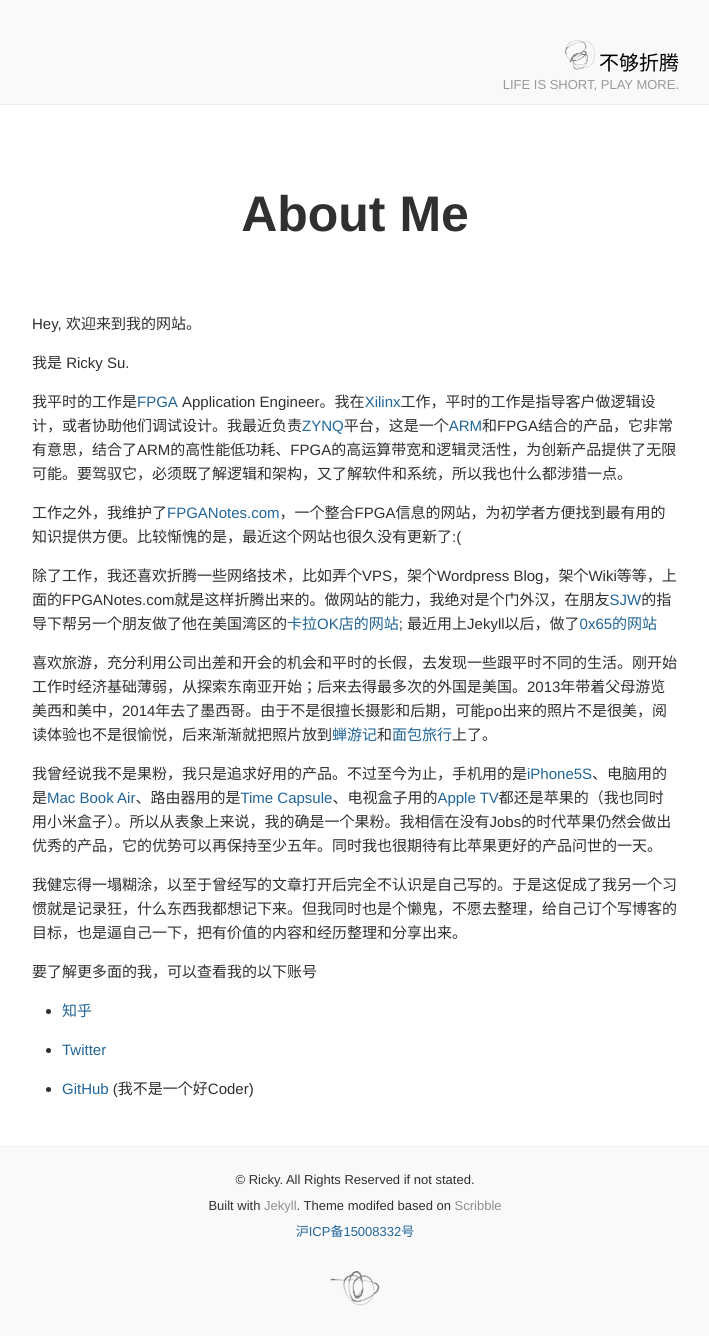
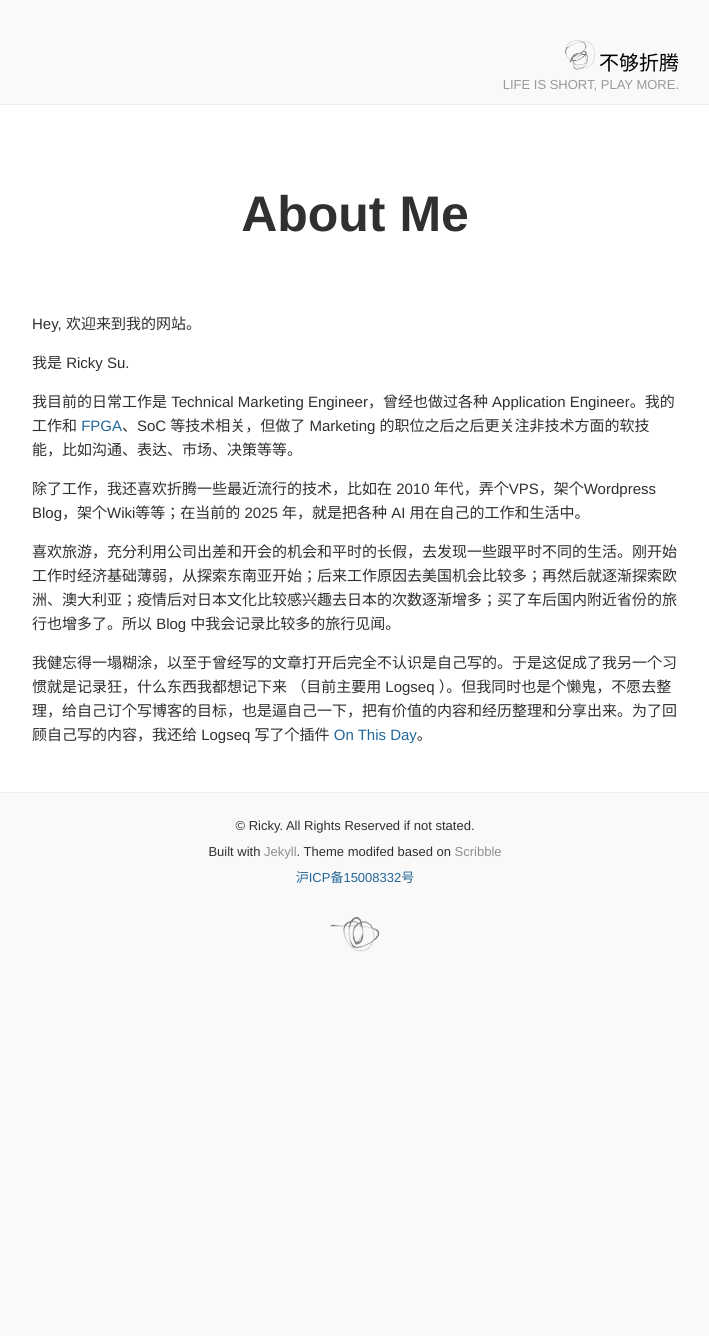
Before and after one commit to imrickysu/imrickysu.github.io, a Jekyll site: the page built from about.md, in a window 1280 px wide. Shown: the whole page, without its empty margins (285-994 px from the left). Built offline with Jekyll 4.4.1, drawn with Linux system fonts in a browser that asks for light colours; after the commit the page ends 982 px from its top, so only the background shows below that.

Commit message:
update about

```diff
--- a/about.md
+++ b/about.md
@@ -8,20 +8,10 @@ Hey, 欢迎来到我的网站。
 
 我是 Ricky Su.
 
-我平时的工作是[FPGA](http://zh.wikipedia.org/wiki/现场可编程逻辑门阵列) Application Engineer。我在[Xilinx](http://www.xilinx.com)工作，平时的工作是指导客户做逻辑设计，或者协助他们调试设计。我最近负责[ZYNQ](http://www.xilinx.com/zynq)平台，这是一个[ARM](http://www.arm.com)和FPGA结合的产品，它非常有意思，结合了ARM的高性能低功耗、FPGA的高运算带宽和逻辑灵活性，为创新产品提供了无限可能。要驾驭它，必须既了解逻辑和架构，又了解软件和系统，所以我也什么都涉猎一点。
+我目前的日常工作是 Technical Marketing Engineer，曾经也做过各种 Application Engineer。我的工作和 [FPGA](http://zh.wikipedia.org/wiki/现场可编程逻辑门阵列)、SoC 等技术相关，但做了 Marketing 的职位之后之后更关注非技术方面的软技能，比如沟通、表达、市场、决策等等。
 
-工作之外，我维护了[FPGANotes.com](http://www.fpganotes.com)，一个整合FPGA信息的网站，为初学者方便找到最有用的知识提供方便。比较惭愧的是，最近这个网站也很久没有更新了:(
+除了工作，我还喜欢折腾一些最近流行的技术，比如在 2010 年代，弄个VPS，架个Wordpress Blog，架个Wiki等等；在当前的 2025 年，就是把各种 AI 用在自己的工作和生活中。
 
-除了工作，我还喜欢折腾一些网络技术，比如弄个VPS，架个Wordpress Blog，架个Wiki等等，上面的FPGANotes.com就是这样折腾出来的。做网站的能力，我绝对是个门外汉，在朋友[SJW](http://cnsjw.cn)的指导下帮另一个朋友做了他在美国湾区的[卡拉OK店的网站](http://www.mboxkaraoke.com); 最近用上Jekyll以后，做了[0x65的网站](http://0x65geekspace.github.io)
+喜欢旅游，充分利用公司出差和开会的机会和平时的长假，去发现一些跟平时不同的生活。刚开始工作时经济基础薄弱，从探索东南亚开始；后来工作原因去美国机会比较多；再然后就逐渐探索欧洲、澳大利亚；疫情后对日本文化比较感兴趣去日本的次数逐渐增多；买了车后国内附近省份的旅行也增多了。所以 Blog 中我会记录比较多的旅行见闻。
 
-喜欢旅游，充分利用公司出差和开会的机会和平时的长假，去发现一些跟平时不同的生活。刚开始工作时经济基础薄弱，从探索东南亚开始；后来去得最多次的外国是美国。2013年带着父母游览美西和美中，2014年去了墨西哥。由于不是很擅长摄影和后期，可能po出来的照片不是很美，阅读体验也不是很愉悦，后来渐渐就把照片放到[蝉游记](http://www.chanyouji.com)和[面包旅行](http://www.breadtrip.com)上了。
-
-我曾经说我不是果粉，我只是追求好用的产品。不过至今为止，手机用的是[iPhone5S](http://www.apple.com/iphone-5s/specs/)、电脑用的是[Mac Book Air](http://support.apple.com/kb/SP683?viewlocale=en_US&locale=en_US)、路由器用的是[Time Capsule](http://support.apple.com/kb/sp627)、电视盒子用的[Apple TV](https://www.apple.com/appletv/)都还是苹果的（我也同时用小米盒子）。所以从表象上来说，我的确是一个果粉。我相信在没有Jobs的时代苹果仍然会做出优秀的产品，它的优势可以再保持至少五年。同时我也很期待有比苹果更好的产品问世的一天。
-
-我健忘得一塌糊涂，以至于曾经写的文章打开后完全不认识是自己写的。于是这促成了我另一个习惯就是记录狂，什么东西我都想记下来。但我同时也是个懒鬼，不愿去整理，给自己订个写博客的目标，也是逼自己一下，把有价值的内容和经历整理和分享出来。
-
-要了解更多面的我，可以查看我的以下账号
-
-- [知乎](http://www.zhihu.com/people/rickysu)
-- [Twitter](https://twitter.com/rickysu)
-- [GitHub](https://github.com/imrickysu) (我不是一个好Coder)
+我健忘得一塌糊涂，以至于曾经写的文章打开后完全不认识是自己写的。于是这促成了我另一个习惯就是记录狂，什么东西我都想记下来 （目前主要用 Logseq ）。但我同时也是个懒鬼，不愿去整理，给自己订个写博客的目标，也是逼自己一下，把有价值的内容和经历整理和分享出来。为了回顾自己写的内容，我还给 Logseq 写了个插件 [On This Day](https://github.com/imrickysu/logseq-plugin-on-this-day)。
```
